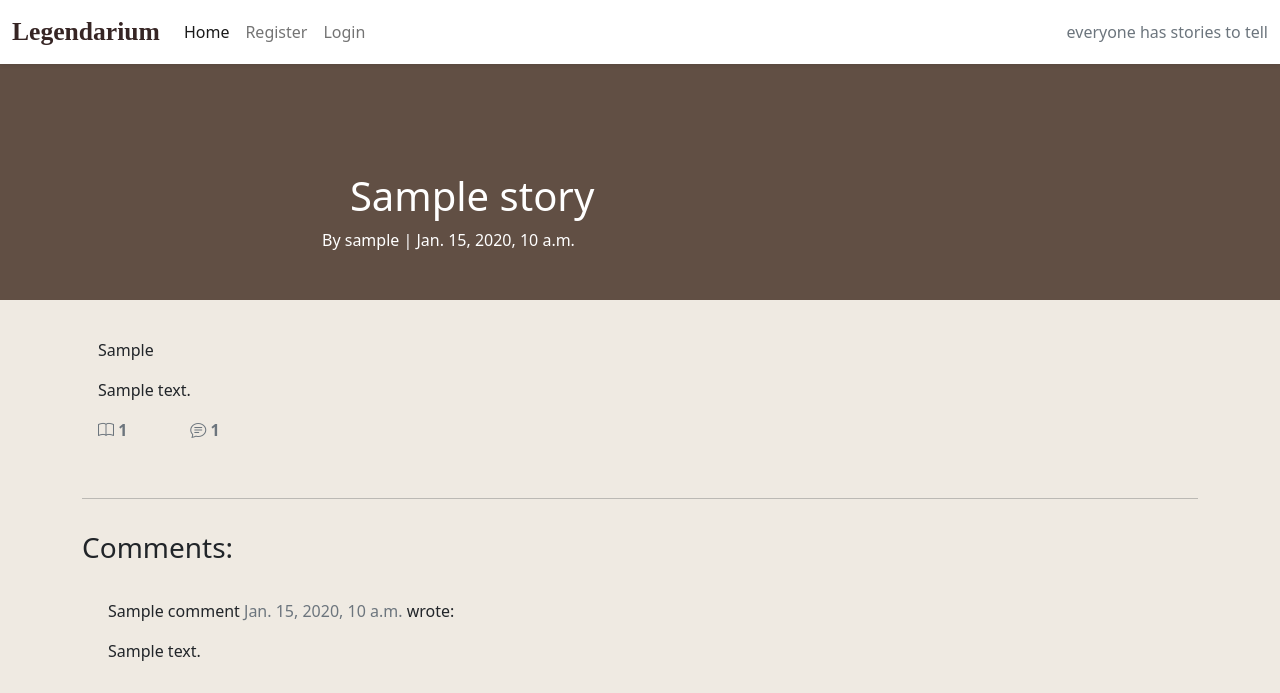
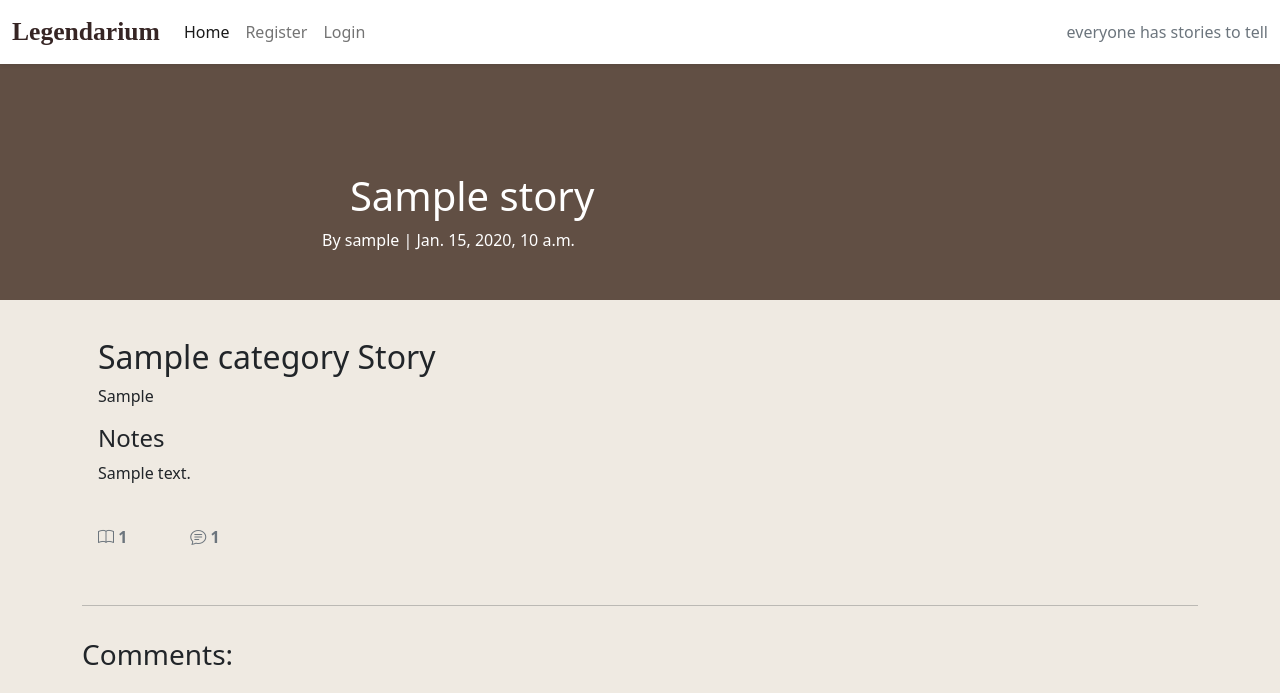
Before and after one commit to Code-Institute-Submissions/Estelindis-legendarium_JanResub, a Django app: a page that uses templates/story_detail.html in a window 1280 px wide. Shown: the top 693 px of the page. Run offline with Django 3.2, Linux system fonts and the light colour scheme; tables that the repository leaves empty hold one stand-in row (values such as "Sample post"); some libraries are stand-ins or nearby versions; some web fonts are replaced.

Commit message:
Add headings to story detail template

```diff
--- a/templates/story_detail.html
+++ b/templates/story_detail.html
@@ -26,14 +26,17 @@
     <div class="row">
         <div class="col card mb-4  mt-3 left  top">
             <div class="card-body">
+                <h2>{{ story.story_category }} Story</h2>
                 <!-- The story content goes inside the card-text. -->
                 <!-- Use the | safe filter inside the template tags -->
                 <p class="card-text ">
                     {{ story.story | safe }}
                 </p>
+                <h4>Notes</h4>
                 <p class="card-text ">
                     {{ story.notes | safe }}
                 </p>
+                <br>
                 <div class="row">
 
                     <div class="col-1">
```
